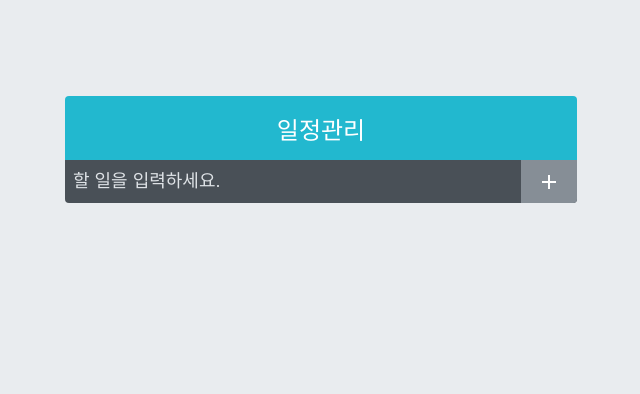
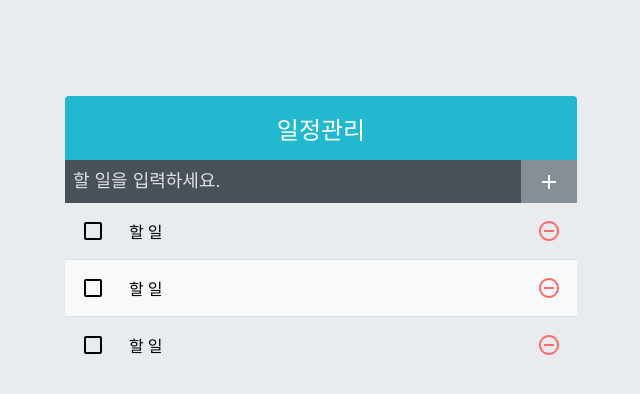
Before and after one commit to sumin-hwang/React, a React (Create React App) app in the folder todo-app/: page / in a window 1280 px wide. Shown: the top 394 px of the page, without its empty margins (319-959 px from the left). Built offline with nearby package versions, Linux system fonts and the light colour scheme.

Commit message:
TodoList 스타일링

```diff
--- a/todo-app/src/App.js
+++ b/todo-app/src/App.js
@@ -1,12 +1,14 @@
 import React from 'react';
 import TodoTemplate from './components/TodoTemplate';
 import TodoInsert from './components/TodoInsert';
+import TodoList from './components/TodoList';
 
 const App = () => {
   return(
     <div>
       <TodoTemplate>
         <TodoInsert />
+        <TodoList />
       </TodoTemplate>
     </div>
   )
--- /dev/null
+++ b/todo-app/src/components/TodoList.js
@@ -0,0 +1,15 @@
+import React from 'react';
+import TodoListItem from './TodoListItem';
+import './TodoList.scss';
+
+const TodoList = () =>{
+    return(
+        <div className="TodoList">
+            <TodoListItem/>
+            <TodoListItem/>
+            <TodoListItem/>
+        </div>
+    );
+};
+
+export default TodoList;
--- /dev/null
+++ b/todo-app/src/components/TodoList.scss
@@ -0,0 +1,5 @@
+.TodoList {
+    min-height : 320px;
+    max-height : 513px;
+    overflow-y : auto;
+}
--- /dev/null
+++ b/todo-app/src/components/TodoListItem.js
@@ -0,0 +1,23 @@
+import React from 'react';
+import {
+    MdCheckBoxOutlineBlank,
+    MdCheckBox,
+    MdRemoveCircleOutline,
+} from 'react-icons/md';
+import './TodoListItem.scss';
+
+const TodoListItem = () => {
+    return(
+        <div className = "TodoListItem">
+            <div className = "checkbox">
+                <MdCheckBoxOutlineBlank />
+                <div className = "text" > 할 일 </div>
+            </div>
+            <div className = "remove">
+                <MdRemoveCircleOutline />
+            </div>
+        </div>
+    );
+};
+
+export default TodoListItem;
--- /dev/null
+++ b/todo-app/src/components/TodoListItem.scss
@@ -0,0 +1,49 @@
+.TodoListItem{
+    padding : 1rem;
+    display : flex;
+    align-items : center;
+
+    &:nth-child(even){
+        background : #f8f9fa;
+    }
+
+    .checkbox{
+        cursor : pointer;
+        flex : 1;
+        display : flex;
+        align-items: center;
+
+        svg{
+            font-size : 1.5rem;
+        }
+
+        .text {
+            margin-left : 1.5rem;
+            flex : 1;
+        }
+
+        &.checked  {
+            svg{
+                color : #22b8cf;
+            }
+            .text{
+                color : #adb5bd;
+                text-decoration : line-through;
+            }
+        }
+    }
+    .remove {
+        display : flex;
+        align-items : center;
+        font-size : 1.5rem;
+        color : #ff6b6b;
+        cursor : pointer;
+        &:hover {
+            color : #ff8787;
+        }
+    }
+
+    & + & {
+        border-top : 1px solid #dee2e6;
+    }
+}
```
